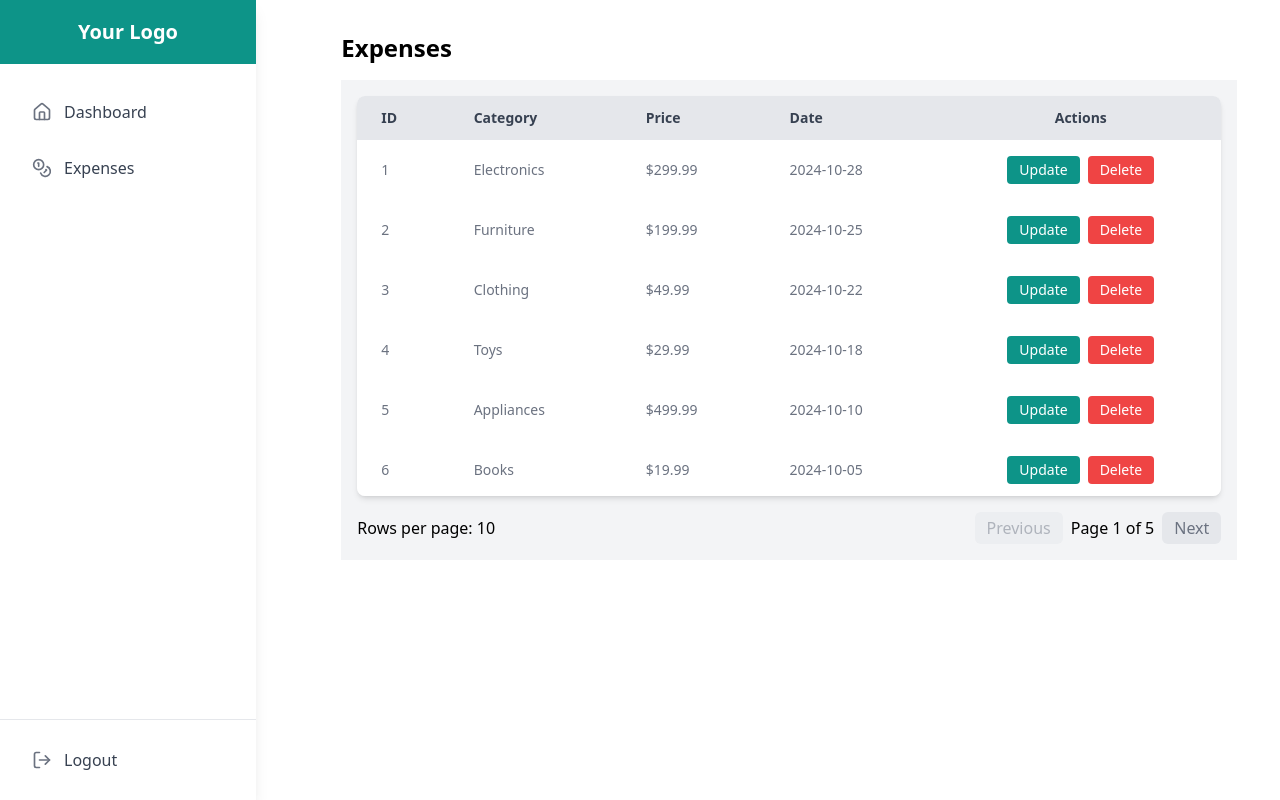
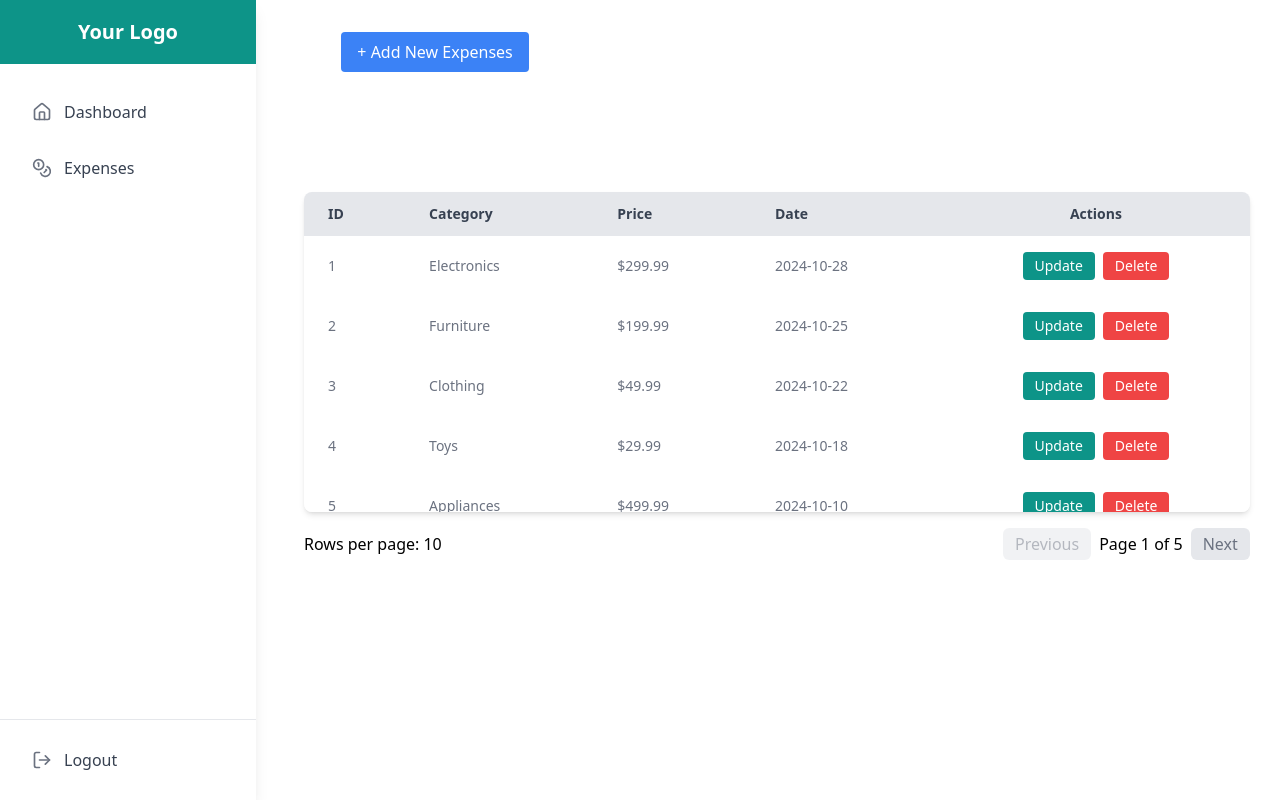
Before and after one commit to IAP-Intake-01/personal-expense-tracker-web-Shanilka, a React (Vite) app: page /expenses in a window 1280 px wide. Shown: the top 800 px of the page. Built offline with nearby package versions, Linux system fonts and the light colour scheme.

Commit message:
update table ui

```diff
--- /dev/null
+++ b/src/components/add/AddButton.jsx
@@ -0,0 +1,11 @@
+import React from 'react'
+
+function AddButton() {
+    return (
+        <button class="px-4 py-2 bg-blue-500 text-white rounded hover:bg-blue-600 focus:outline-none focus:ring-2 focus:ring-blue-300">
+            + Add New Expenses
+        </button>
+    )
+}
+
+export default AddButton
--- a/src/components/table/ExpensesTable.jsx
+++ b/src/components/table/ExpensesTable.jsx
@@ -67,9 +67,9 @@ function ExpensesTable() {
     };
 
     return (
-        <div className="p-4 bg-gray-100">
-            <div className="overflow-auto bg-white shadow-md rounded-lg max-h-[400px]">
-                <table className="min-w-full text-sm text-left text-gray-500">
+        <div className="p-4  top-44 w-11/12 left-8 h-96 absolute">
+            <div className="overflow-auto bg-white shadow-md rounded-lg h-80 left-1">
+                <table className="min-w-full text-sm text-left text-gray-500 ">
                     <thead className="bg-gray-200 sticky top-0">
                         <tr>
                             <th className="px-6 py-3 text-gray-700 font-semibold">ID</th>
--- a/src/pages/expensesPage/ExpensesPage.jsx
+++ b/src/pages/expensesPage/ExpensesPage.jsx
@@ -1,10 +1,11 @@
 import React from 'react'
 import ExpensesTable from '../../components/table/ExpensesTable'
+import AddButton from '../../components/add/AddButton'
 
 function ExpensesPage() {
     return (
         <div>
-            <h2 className="text-2xl font-bold mb-4">Expenses</h2>
+            <AddButton />
             <ExpensesTable />
         </div>
     )
```
